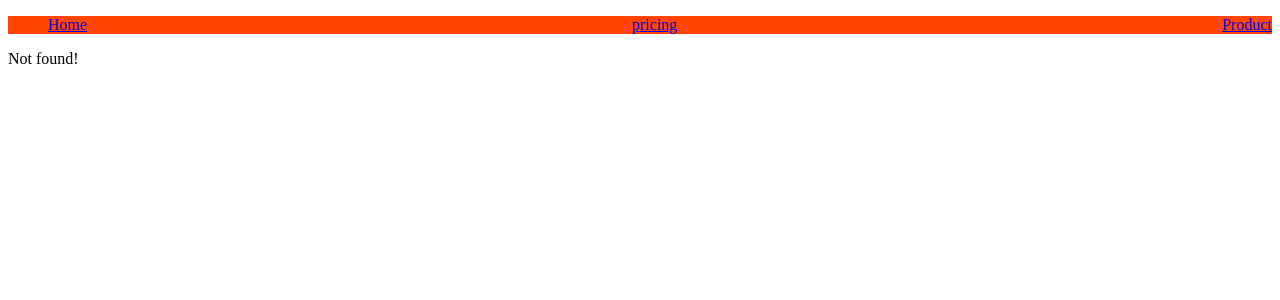
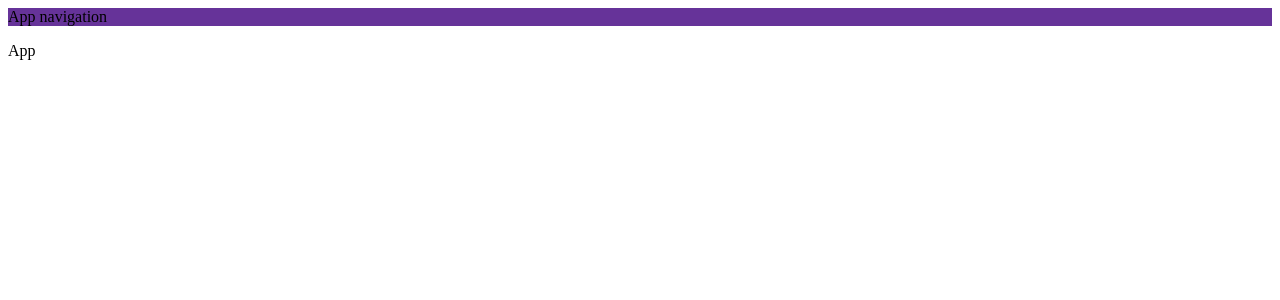
Before and after one commit to satyamkale27/World-Wise, a React (Vite) app: page /app in a window 1280 px wide. Before the commit this address had no page. Shown: the top 300 px of the page. Built offline with nearby package versions, Linux system fonts and the light colour scheme.

Commit message:
css modules

```diff
--- a/src/App.jsx
+++ b/src/App.jsx
@@ -3,6 +3,7 @@
 import Pricing from "./pages/Pricing";
 import Homepage from "./pages/Homepage";
 import PageNotFound from "./pages/PageNotFound";
+import AppLayout from "./pages/AppLayout";
 
 function App() {
   return (
@@ -11,6 +12,7 @@
         <Route path="/" element={<Homepage />} />
         <Route path="product" element={<Product />} />
         <Route path="pricing" element={<Pricing />} />
+        <Route path="app" element={<AppLayout />} />
         <Route path="*" element={<PageNotFound />} />
       </Routes>
     </BrowserRouter>
--- /dev/null
+++ b/src/components/AppNav.jsx
@@ -0,0 +1,6 @@
+import styles from "./AppNav.module.css";
+function AppNav() {
+  return <nav className={styles.nav}>App navigation</nav>;
+}
+
+export default AppNav;
--- /dev/null
+++ b/src/components/AppNav.module.css
@@ -0,0 +1,3 @@
+.nav {
+  background-color: rebeccapurple;
+}
--- /dev/null
+++ b/src/pages/AppLayout.jsx
@@ -0,0 +1,12 @@
+import AppNav from "../components/AppNav";
+
+function AppLayout() {
+  return (
+    <div>
+      <AppNav />
+      <p>App</p>
+    </div>
+  );
+}
+
+export default AppLayout;
--- a/src/pages/Homepage.jsx
+++ b/src/pages/Homepage.jsx
@@ -1,10 +1,12 @@
 import { Link } from "react-router-dom";
 import PageNav from "../components/PageNav";
+import AppNav from "../components/AppNav";
 function Homepage() {
   return (
     <div>
       <PageNav />
-      <Link to="/pricing">Pricing</Link>
+      <AppNav />
+      <Link to="/app">Go to the app</Link>
     </div>
   );
 }
```
